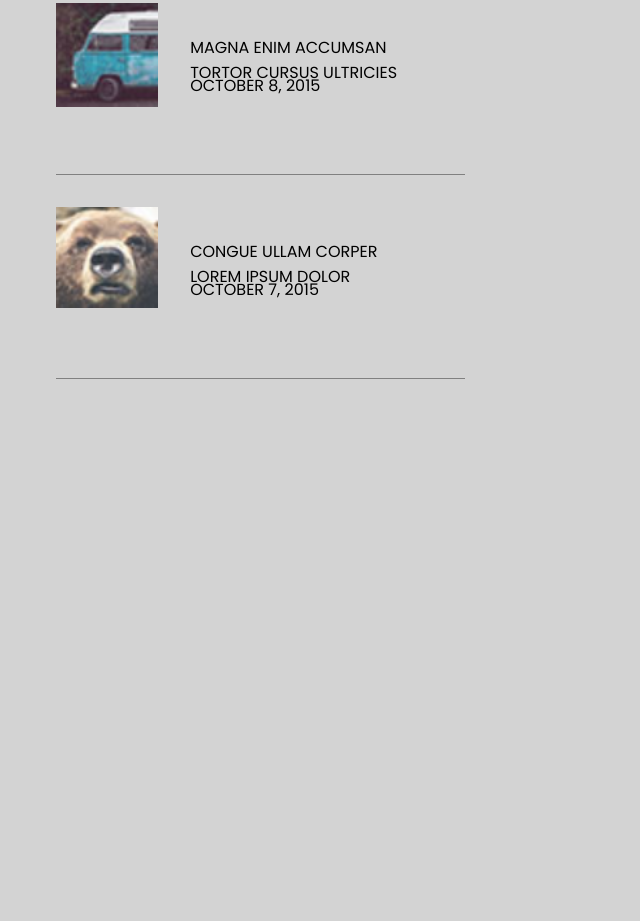
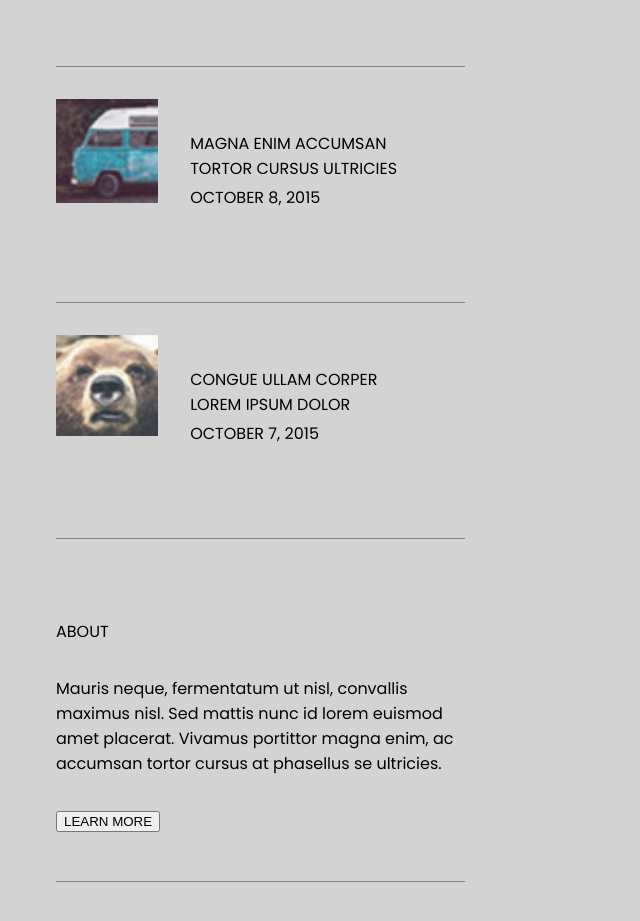
Before and after one commit to mgoetgheluck/ib_cegos_interfaces_graphiques, a plain HTML site: page TP2/index.html in a window 1280 px wide. Shown: the part 2312-3233 px from the top of the page, without its empty margins (0-640 px from the left). Before the commit the page ends 2739 px from the top, so only its background shows below. Drawn offline with Linux system fonts and the light colour scheme.

Commit message:
adding about

```diff
--- a/TP2/index.html
+++ b/TP2/index.html
@@ -150,6 +150,19 @@
                     </div>
                 </div>
                 <!-- MINI VIGNETTES CONTAINER END -->
+                <!-- ABOUT CONTAINER START -->
+                <div class="aboutContainer">
+                    <div class="aboutTitle">
+                        <span>ABOUT</span>
+                    </div>
+                    <div class="aboutTextContainer">
+                        <span>Mauris neque, fermentatum ut nisl, convallis maximus nisl. Sed mattis nunc id lorem euismod amet placerat. Vivamus portittor magna enim, ac accumsan tortor  cursus at phasellus se ultricies.</span>
+                    </div>
+                    <div class="aboutLearMoreContainer">
+                        <button>LEARN MORE</button>
+                    </div>
+                </div>
+                <!-- ABOUT CONTAINER END -->
             </aside>
             <!-- LEFT COLUMN END -->
              <!-- RIGHT COLUMN START -->
--- a/TP2/styles.css
+++ b/TP2/styles.css
@@ -85,11 +85,21 @@ body a {
     padding: 2em;
 }
 
-miniVignetteTextContainer > span {
-    margin-top: 1em;
+.miniVignetteTextContainer div {
+    margin-bottom: 1em;
 }
 
 .miniVignette {
     padding: 2em 0 2em 0;
     border-bottom: 1px solid grey;
 }
+
+.aboutContainer {
+    margin-top: 2em;
+    border-bottom: 1px solid grey;
+    padding: 2em 0 2em 0;
+}
+
+.aboutContainer div {
+    padding : 1em 0 1em 0;
+}
```
